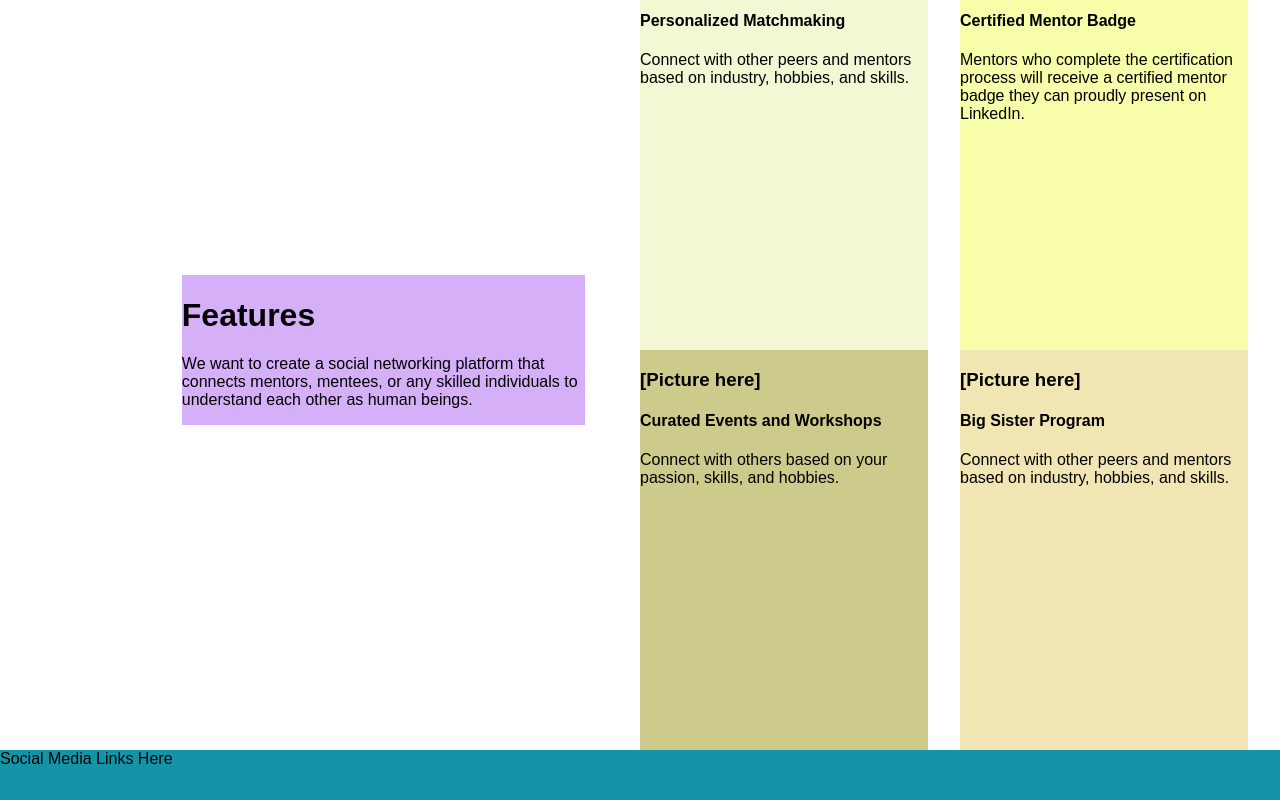
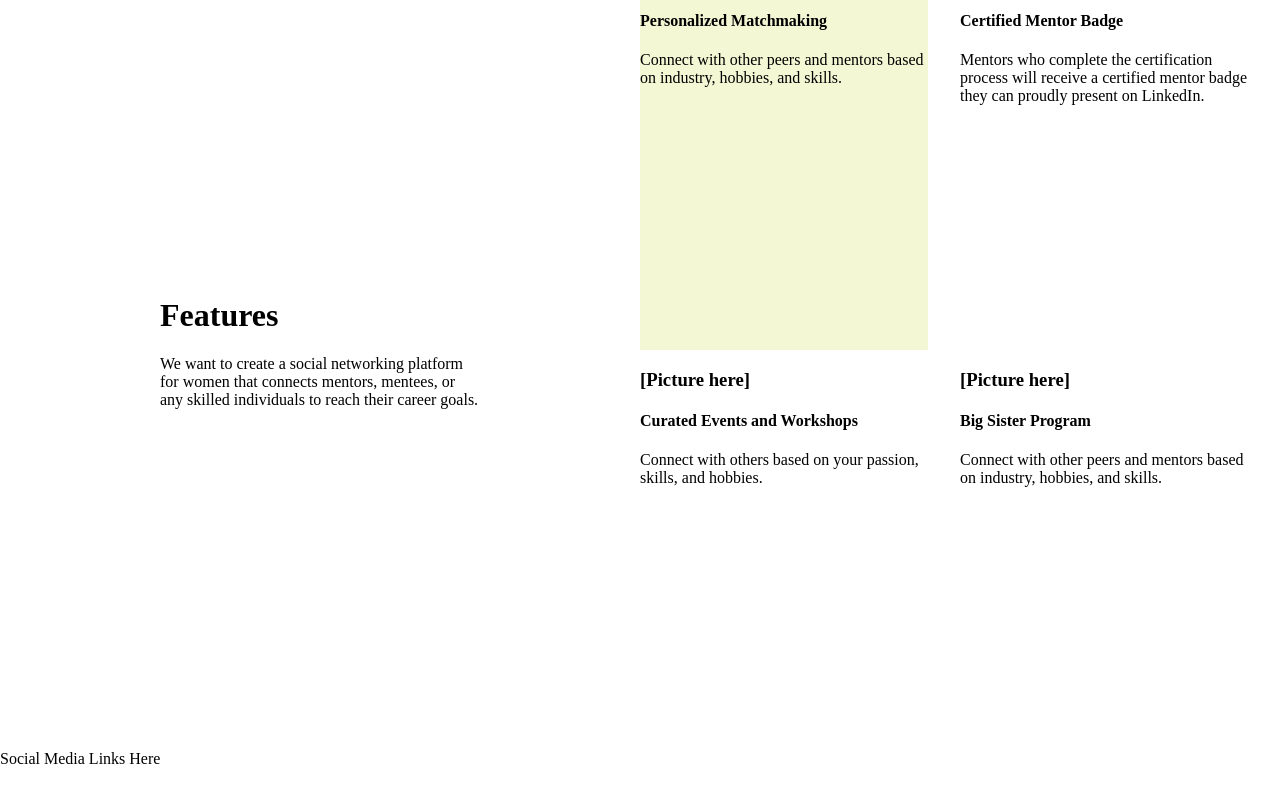
Before and after one commit to lindentree/Women2Work, a React (Create React App) app: page / in a window 1280 px wide. Shown: the part 951-1751 px from the top of the page. Built offline with nearby package versions, Linux system fonts and the light colour scheme.

Commit message:
Fixed signup design

```diff
--- a/src/components/Home.js
+++ b/src/components/Home.js
@@ -16,7 +16,8 @@ class Home extends React.Component {
         <div className="item-c">
           <h1>Features</h1>
           <p>
-            We want to create a social networking platform that connects mentors, mentees, or any skilled individuals to understand each other as human beings.
+            We want to create a social networking platform
+            for women that connects mentors, mentees, or any skilled individuals to reach their career goals.
           </p>
         </div>
 
--- a/src/components/MentorSignup.js
+++ b/src/components/MentorSignup.js
@@ -11,10 +11,9 @@ const MentorSignup = () => (
 
     <div className="item-1">Becoming a Mentor</div>
 
-    <div className="item-2">placeholder</div>
-    <div className="item-3">placeholder</div>
-    <div className="item-4">placeholder</div>
-    <div className="item-5">placeholder</div>
+    <div className="item-2">Mentor women who are reentering the job market</div>
+    <div className="item-3">Host events and build your personal brand</div>
+    <div className="item-4">Earn badges and recognition as you help women</div>
 
     <div className="item-6">
       <NavLink NavLink to = "/MentorForm" style={{...underline, ...textColor}}>
--- a/src/components/UserSignup.js
+++ b/src/components/UserSignup.js
@@ -13,10 +13,16 @@ class UserSignup extends React.Component {
       <div className="user-container">
 
         <div className="item-1">Joining the Women2Work Network</div>
-        <div className="item-2">placeholder</div>
-        <div className="item-3">placeholder</div>
-        <div className="item-4">placeholder</div>
-        <div className="item-5">placeholder</div>
+        <div className="item-2">
+          Find a mentor to help you get ready to reenter the job market
+        </div>
+        <div className="item-3">
+          Upgrade your skills using our sponsored skills database and online events
+        </div>
+        <div className="item-4">
+          Connect with other women and share strategies
+        </div>
+
 
         <div className="item-6">
           <NavLink to="/UserForm" style={{...underline, ...textColor}}>
--- a/src/styles.css
+++ b/src/styles.css
@@ -4,14 +4,14 @@ body {
 
 .container {
   display: grid;
-  font-family: sans-serif;
+  font-family: PT sans;
   grid-template-columns: 2fr 1fr 1fr;
   grid-template-rows: 850px 400px 400px 50px;
 }
 
 .item-a {
   grid-area: mission;
-  background-color: rgb(245, 204, 142);
+  /* background-color: rgb(245, 204, 142); */
   grid-column: 1 / 2;
   grid-row: 1 / 2;
   margin: auto 15px auto auto;
@@ -31,11 +31,11 @@ body {
 
 .item-c {
   grid-area: features;
-  background-color: rgb(213, 176, 248);
+  /* background-color: rgb(213, 176, 248); */
   grid-column: 1 / 2;
   grid-row: 2 / 4;
-  margin: auto 55px auto auto;
-  width: 63%;
+  margin: auto;
+  width: 50%;
 }
 
 .item-d {
@@ -43,38 +43,38 @@ body {
   background-color: rgb(244, 247, 211);
   grid-column: 2 / 3;
   grid-row: 2 / 3;
-  width: 90%
+  width: 90%;
 }
 .item-e {
   grid-area: feat2;
-  background-color: rgb(248, 253, 169);
+  /* background-color: rgb(248, 253, 169); */
   grid-column: 3 / 4;
   grid-row: 2 / 3;
   width: 90%;
 }
 .item-f {
   grid-area: feat3;
-  background-color: rgb(204, 203, 140);
+  /* background-color: rgb(204, 203, 140); */
   grid-column: 2 / 3;
   grid-row: 3 / 4;
-  width: 90%
+  width: 90%;
 }
 .item-g {
   grid-area: feat4;
-  background-color: rgb(241, 230, 179);
+  /* background-color: rgb(241, 230, 179); */
   grid-column: 3 / 4;
   grid-row: 3 / 4;
-  width: 90%
+  width: 90%;
 }
 .item-h {
   grid-area: footer;
-  background-color: rgb(20, 149, 167);
+  /* background-color: rgb(20, 149, 167); */
   grid-column: 1 / 4;
   grid-row: 4 / 5;
 }
 
 .button {
-  background-color: #4caf50;
+  /* background-color: #4caf50; */
   /* Green */
   border: none;
   color: white;
@@ -84,7 +84,6 @@ body {
   display: inline-block;
   border-radius: 4px;
   font-size: 16px;
-
   margin: 30px;
 }
 
--- a/src/userSignup.css
+++ b/src/userSignup.css
@@ -1,9 +1,9 @@
 .user-container {
   display: grid;
-  border: 1px solid red;
-  font-family: sans-serif;
+  /* border: 1px solid red; */
+  font-family: PT sans;
   margin: 0;
-  grid-template-columns: 1fr 1fr 1fr 1fr 1fr 1fr;
+  grid-template-columns: 1fr 1fr 1fr 1fr 1fr;
   grid-template-rows: 250px 300px 250px;
 }
 
@@ -43,14 +43,6 @@
 
 }
 
-.item-5 {
-  grid-area: user4;
-  background-color: rgb(248, 253, 169);
-  grid-column: 5 / 6;
-  grid-row: 2 / 3;
-
-}
-
 .item-6 {
   grid-area: user-signup;
   background-color: rgb(186, 226, 245);
```
Also changed, not shown: src/components/Member.js (added), 12 other files (tests, documents, lock files or other folders).
